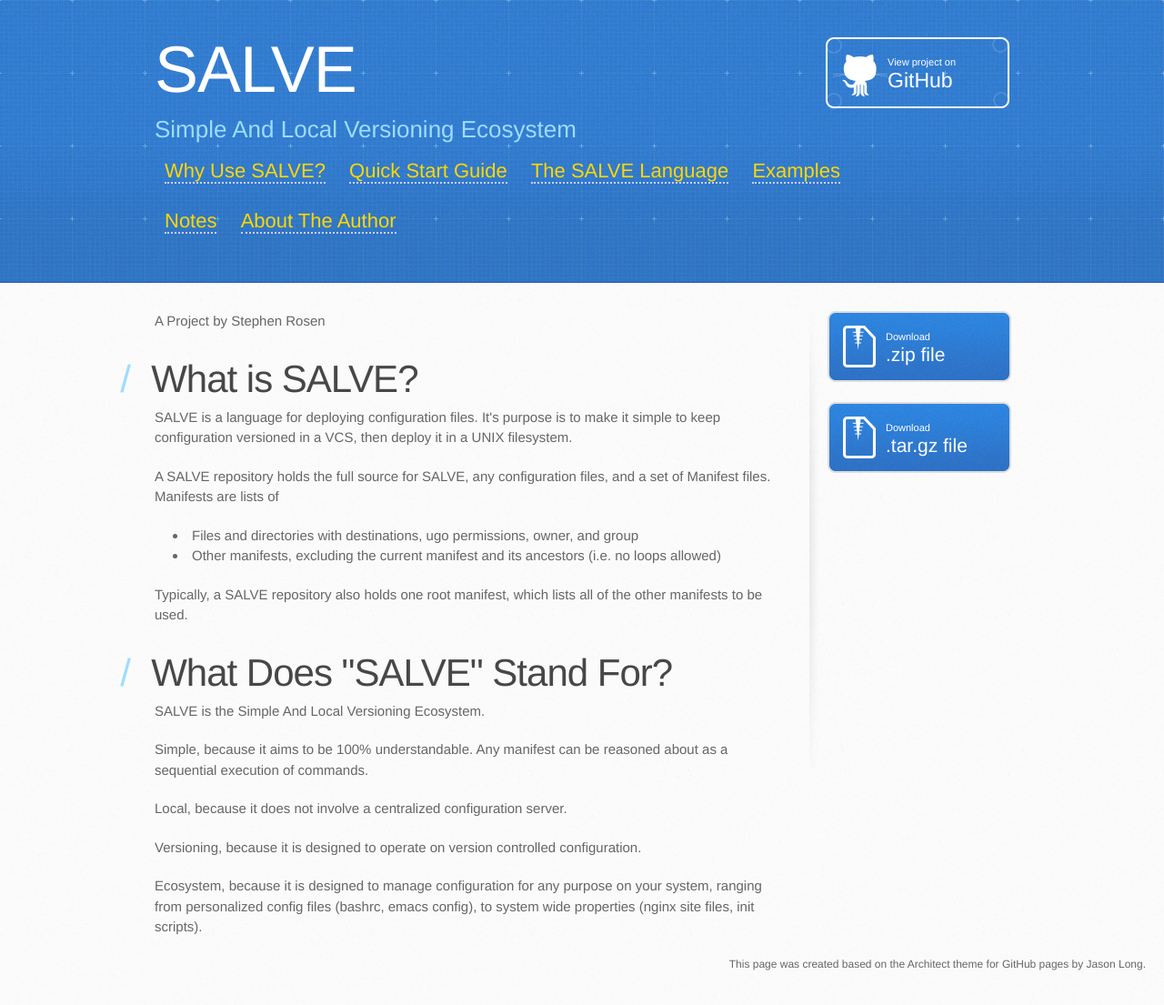
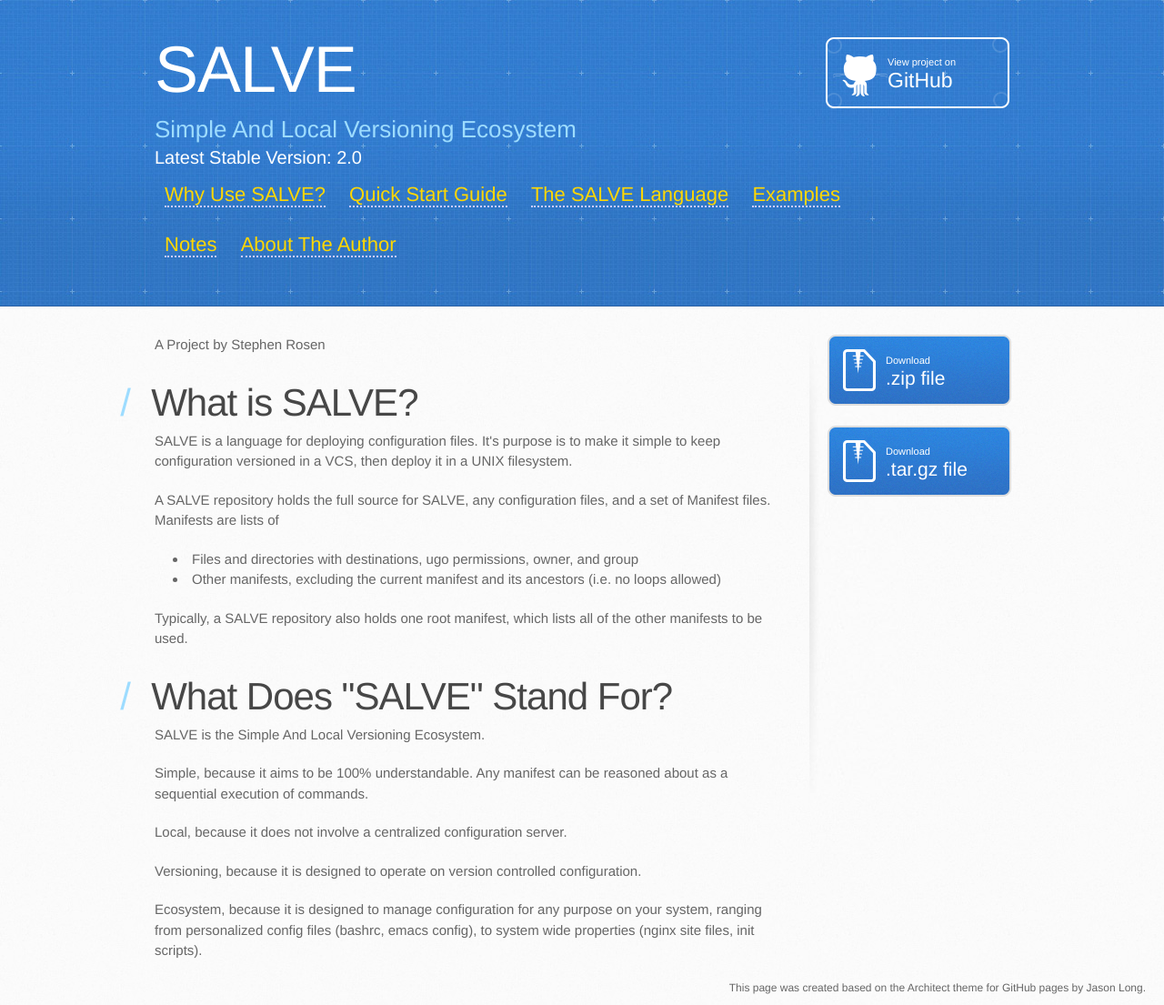
Before and after one commit to sirosen/salve.sirosen.net, a Jekyll site: the page built from index.html, in a window 1280 px wide. Shown: the whole page at 91% size. Built offline with Jekyll 4.4.1, drawn with Linux system fonts in a browser that asks for light colours; some web fonts are replaced; before the commit the page ends 1079 px from its top, so only the background shows below that.

Commit message:
Added latest version to SALVE homepage.
Includes CSS tweaks to make it work.

```diff
--- a/_includes/header.html
+++ b/_includes/header.html
@@ -31,6 +31,7 @@
     <div class="inner">
       <a href="{{site.baseurl}}"><h1>SALVE</h1></a>
       <h2>Simple And Local Versioning Ecosystem</h2>
+      <h3>Latest Stable Version: 2.0</h3>
       <a href="https://github.com/sirosen/SALVE" class="button"><small>View project on</small>GitHub</a>
 
     </div>
--- a/stylesheets/stylesheet.css
+++ b/stylesheets/stylesheet.css
@@ -77,12 +77,21 @@ header h1 {
   color: #fff;
   line-height: 1;
   margin-bottom: 0.2em;
-  width: 540px;
+/*  width: 540px; */
 }
 
 header h2 {
   font-size: 26px;
   color: #9ddcff;
+  font-weight: normal;
+  line-height: 1.3;
+  width: 540px;
+  letter-spacing: 0;
+}
+
+header h3 {
+  font-size: 20px;
+  color: #fff;
   font-weight: normal;
   line-height: 1.3;
   width: 540px;
@@ -399,7 +408,7 @@ footer a:hover {
   .inner {
     width: 740px;
   }
-  header h1, header h2 {
+  header h1, header h2, header h3 {
     width: 340px;
   }
   header h1 {
@@ -407,6 +416,9 @@ footer a:hover {
   }
   header h2 {
     font-size: 30px;
+  }
+  header h3 {
+    font-size: 20px;
   }
   #main-content {
     width: 490px;
@@ -434,7 +446,7 @@ footer a:hover {
   header .inner {
     position: relative;
   }
-  header h1, header h2 {
+  header h1, header h2, header h3 {
     width: 100%;
   }
   header h1 {
@@ -442,6 +454,9 @@ footer a:hover {
   }
   header h2 {
     font-size: 24px;
+  }
+  header h3 {
+    font-size: 18px;
   }
   header a.button {
     background-image: none;
```
